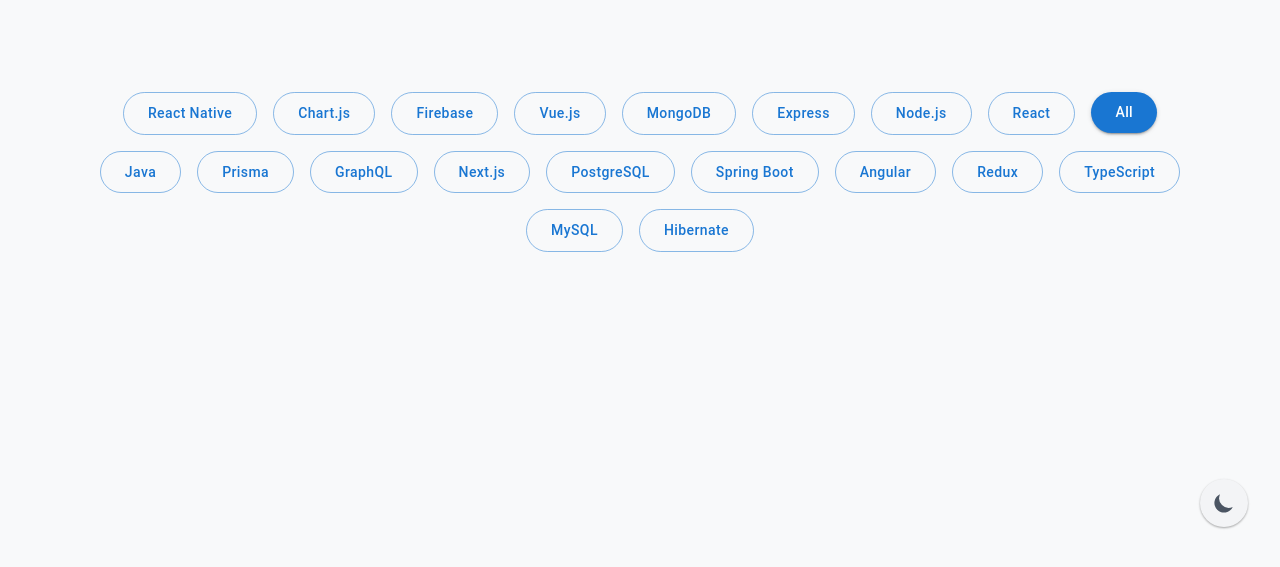
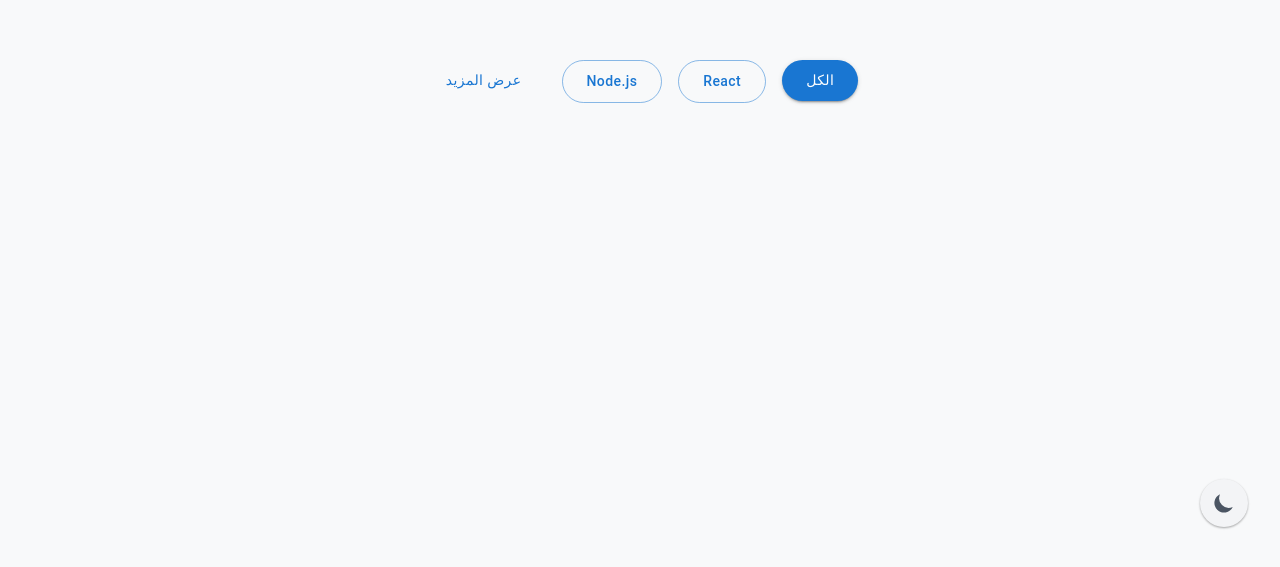
Before and after one commit to ideato-app/website, a React (Vite) app: page /portfolio in a window 1280 px wide. Shown: the part 241-808 px from the top of the page. Built offline with nearby package versions, Linux system fonts and the light colour scheme.

Commit message:
Update PortfolioPage to support Arabic localization; change filter and heading text to Arabic, and add functionality to toggle filter visibility.

```diff
--- a/src/pages/PortfolioPage.tsx
+++ b/src/pages/PortfolioPage.tsx
@@ -38,16 +38,17 @@
 
 const PortfolioPage = () => {
     const [selectedProject, setSelectedProject] = useState<typeof projects[0] | null>(null);
-    const [activeFilter, setActiveFilter] = useState('All');
+    const [activeFilter, setActiveFilter] = useState('الكل');
+    const [showAllFilters, setShowAllFilters] = useState(false);
 
     const allTags = useMemo(() => {
         const tags = new Set<string>();
         projects.forEach(p => p.tags.forEach(tag => tags.add(tag)));
-        return ['All', ...Array.from(tags)];
+        return ['الكل', ...Array.from(tags)];
     }, []);
 
     const filteredProjects = useMemo(() => {
-        if (activeFilter === 'All') {
+        if (activeFilter === 'الكل') {
             return projects;
         }
         return projects.filter(project => project.tags.includes(activeFilter));
@@ -73,19 +74,19 @@
                 <Box textAlign="center" mb={10}>
                     <motion.div initial={{ opacity: 0, y: -20 }} animate={{ opacity: 1, y: 0 }} transition={{ duration: 0.5 }}>
                         <Typography variant="h2" component="h1" fontWeight="800" color="primary.main" gutterBottom>
-                            Our Portfolio
+                            المشاريع التي قمنا بتطويرها
                         </Typography>
                     </motion.div>
                     <motion.div initial={{ opacity: 0, y: -20 }} animate={{ opacity: 1, y: 0 }} transition={{ duration: 0.5, delay: 0.2 }}>
                         <Typography variant="h6" color="text.secondary" sx={{ maxWidth: '700px', mx: 'auto' }}>
-                            We build beautiful, functional, and scalable applications. Here's a selection of projects we're proud of.
+                            هذه هي المشاريع التي قمنا بتطويرها.
                         </Typography>
                     </motion.div>
                 </Box>
 
                 {/* Filter Buttons */}
                 <Box display="flex" justifyContent="center" flexWrap="wrap" gap={2} mb={8}>
-                    {allTags.map((tag) => (
+                    {(showAllFilters ? allTags : allTags.slice(0, 3)).map((tag) => (
                         <motion.div key={tag} whileHover={{ y: -2 }} whileTap={{ scale: 0.95 }}>
                             <Button
                                 variant={activeFilter === tag ? 'contained' : 'outlined'}
@@ -96,6 +97,17 @@
                             </Button>
                         </motion.div>
                     ))}
+                    {allTags.length > 3 && (
+                        <motion.div whileHover={{ y: -2 }} whileTap={{ scale: 0.95 }}>
+                            <Button
+                                variant="text"
+                                onClick={() => setShowAllFilters(!showAllFilters)}
+                                sx={{ borderRadius: '999px', textTransform: 'none', px: 3, py: 1 }}
+                            >
+                                {showAllFilters ? 'عرض أقل' : 'عرض المزيد'}
+                            </Button>
+                        </motion.div>
+                    )}
                 </Box>
 
                 {/* Projects Grid */}
```
